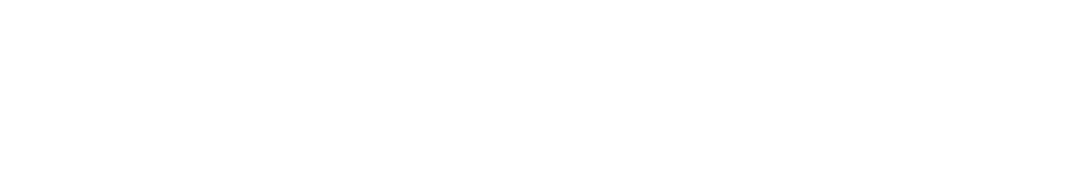
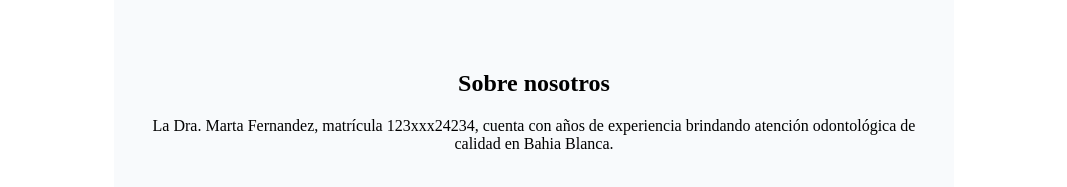
Before and after one commit to Niki2422/dentist-react, a React (Vite) app: page / in a window 1280 px wide. Shown: the part 1911-2098 px from the top of the page, without its empty margins (106-1173 px from the left). Before the commit the page ends 1889 px from the top, so only its background shows below. Built offline with nearby package versions, Linux system fonts and the light colour scheme.

Commit message:
se creo la seccion about con su respectivo .css

```diff
--- a/src/App.jsx
+++ b/src/App.jsx
@@ -2,6 +2,7 @@
 import Hero from "./components/Hero"
 import Services from "./components/Services"
 import Gallery from "./components/Gallery"
+import About from "./components/About"
 
 function App() {
   return (
@@ -10,6 +11,7 @@
       <Hero />
       <Services />
       <Gallery />
+      <About />
     </>
   )
 }
--- /dev/null
+++ b/src/components/About.jsx
@@ -0,0 +1,23 @@
+import "../styles/about.css"
+
+function About(){
+
+return(
+
+<section id="about" className="about">
+
+<h2>Sobre nosotros</h2>
+
+<p>
+La Dra. Marta Fernandez, matrícula 123xxx24234,
+cuenta con años de experiencia brindando atención odontológica
+de calidad en Bahia Blanca.
+</p>
+
+</section>
+
+)
+
+}
+
+export default About
--- /dev/null
+++ b/src/styles/about.css
@@ -0,0 +1,11 @@
+.about{
+padding:80px 20px;
+background:#F8FAFC;
+text-align:center;
+max-width:800px;
+margin:auto;
+}
+
+.about h2{
+margin-bottom:20px;
+}
```
